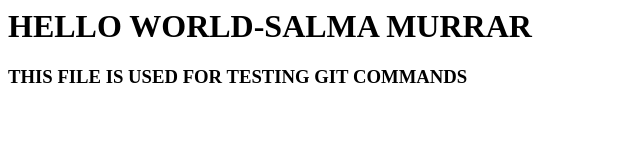
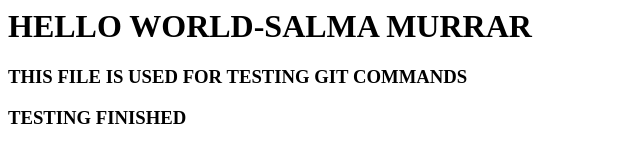
Before and after one commit to salmamurrar7/tasks, a plain HTML site: page index.html in a window 1280 px wide. Shown: the whole page, without its empty margins (0-640 px from the left). Drawn offline with Linux system fonts and the light colour scheme.

Commit message:
modified

```diff
--- a/index.html
+++ b/index.html
@@ -5,5 +5,7 @@
     <body>
         <h1>HELLO WORLD-SALMA MURRAR</h1>
         <h3>THIS FILE IS USED FOR TESTING GIT COMMANDS</h3>
+         <h3>TESTING FINISHED</h3>
+
     </body>
 </html>
```
